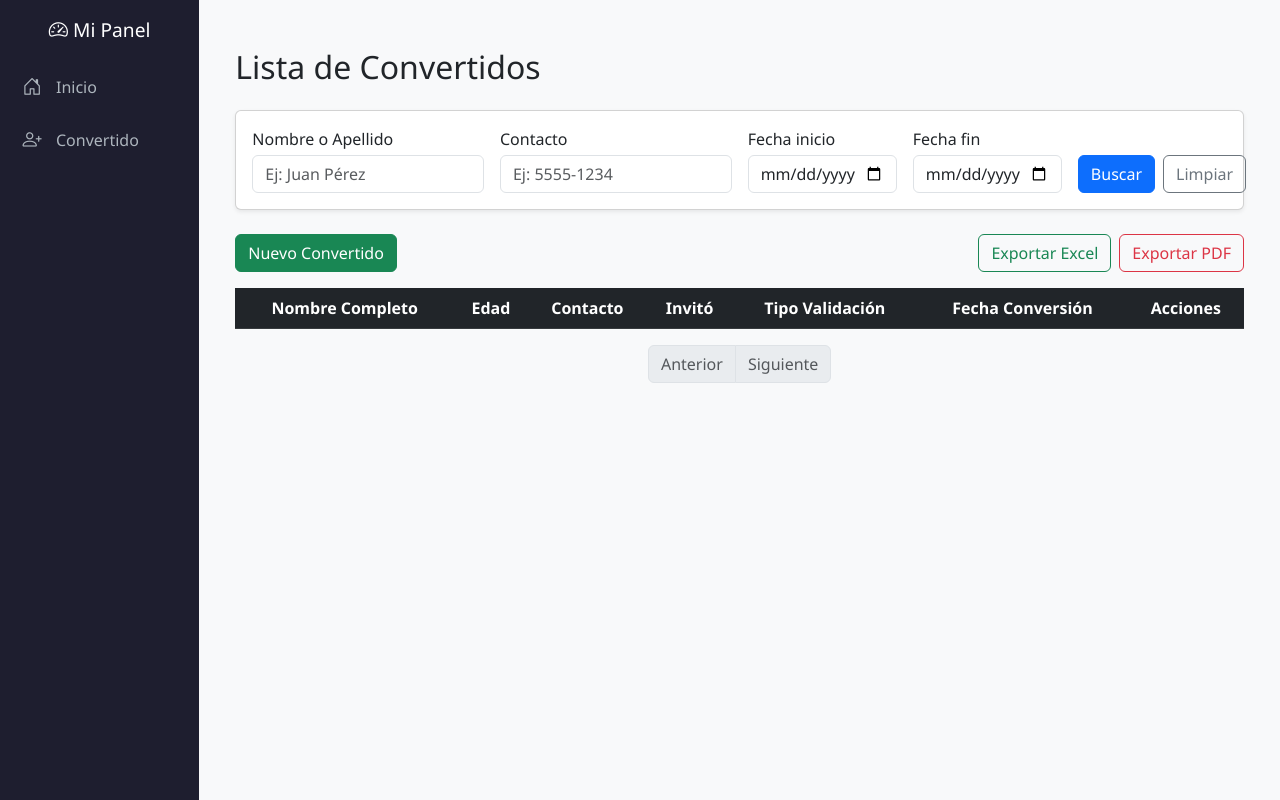
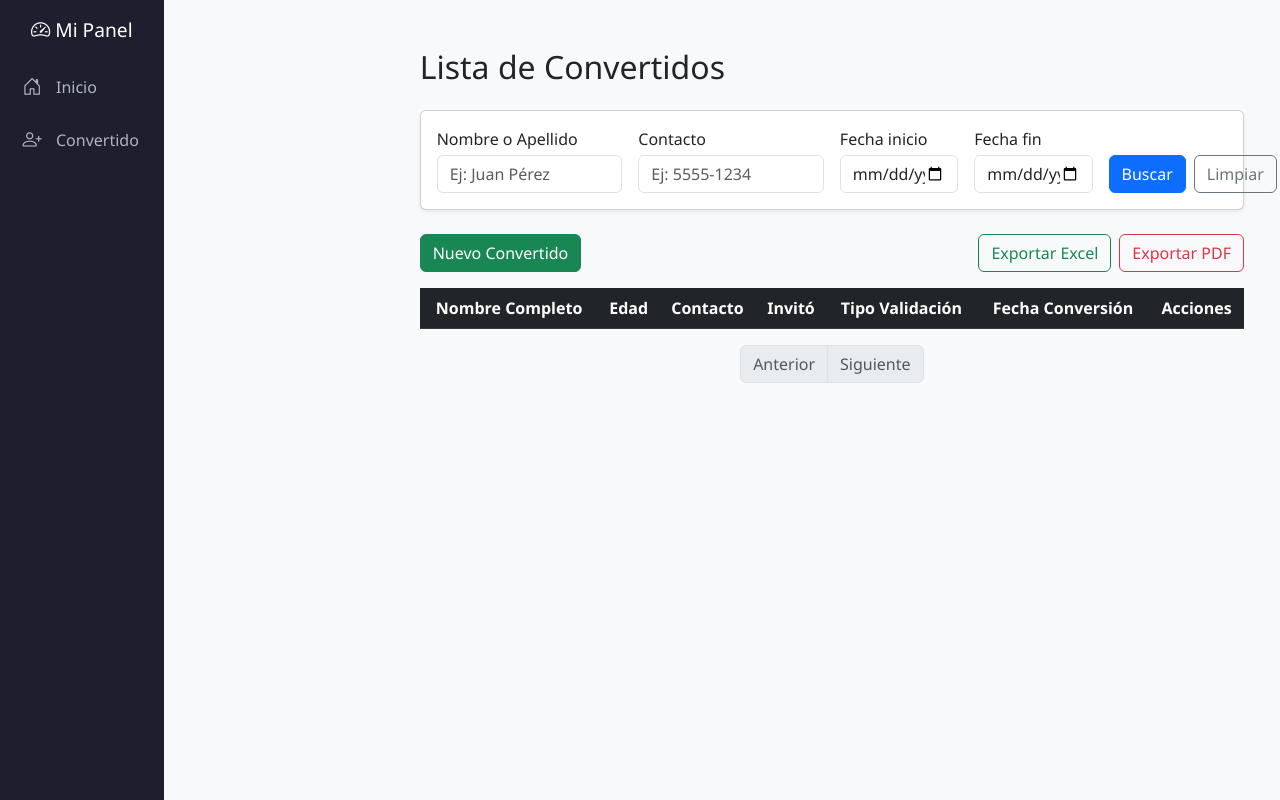
Before and after one commit to jrdar1993/Evang, a Flask app: page /convertido/ in a window 1280 px wide. Run offline with Flask 2, Linux system fonts and the light colour scheme; data that the repository does not hold is empty.

Commit message:
Update base.html

```diff
--- a/templates/base.html
+++ b/templates/base.html
@@ -111,6 +111,23 @@
     .navbar-toggler {
       border: none;
     }
+
+    /* Ajuste de contenido al expandir sidebar en escritorio */
+@media (min-width: 769px) {
+  .sidebar {
+    width: 70px;
+  }
+
+  .sidebar:hover ~ .content {
+    margin-left: 220px;
+  }
+
+  .content {
+    transition: margin-left 0.3s ease;
+    margin-left: 70px;
+  }
+}
+
   </style>
 </head>
 <body>
```
